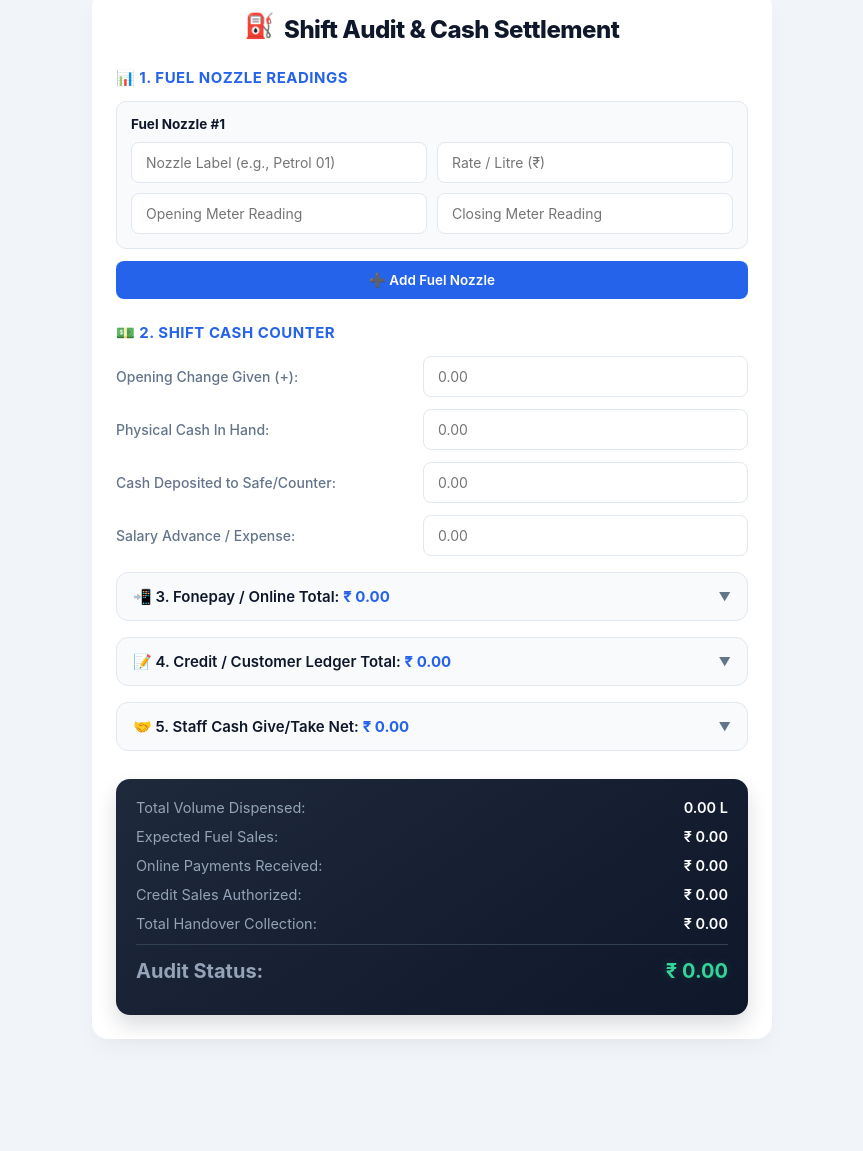
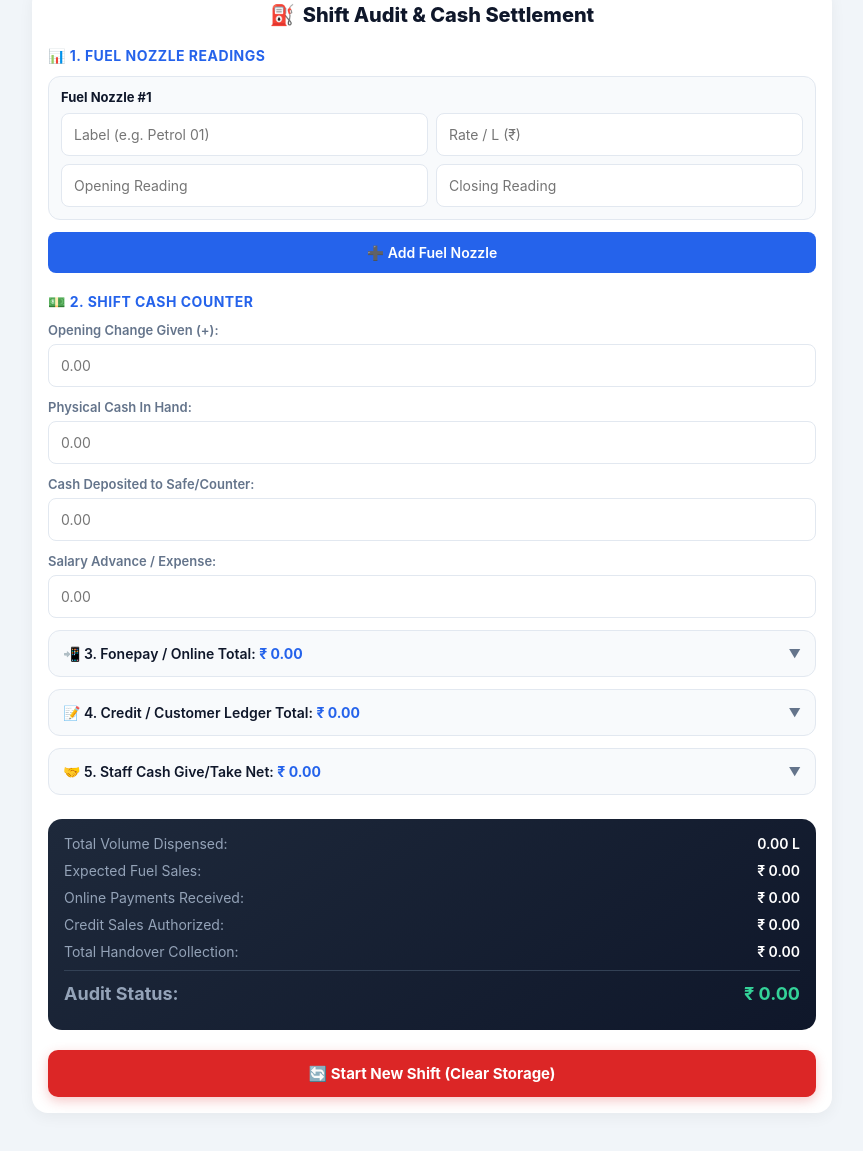
Before and after one commit to ArjunPokhrel999/Petrol-pump-manager, a plain HTML site: page index.html in a window 1280 px wide. Shown: the part 25-1176 px from the top of the page, without its empty margins (208-1071 px from the left). Before the commit the page ends 1114 px from the top, so only its background shows below. Drawn offline with Linux system fonts and the light colour scheme.

Commit message:
Update index.html

```diff
--- a/index.html
+++ b/index.html
@@ -23,118 +23,62 @@
             font-family: 'Inter', -apple-system, BlinkMacSystemFont, 'Segoe UI', Roboto, sans-serif;
             margin: 0;
             padding: 0;
+            -webkit-tap-highlight-color: transparent;
         }
 
         body {
             background-color: var(--bg-color);
             color: var(--text-main);
-            padding: 16px;
-            padding-bottom: 50px;
+            padding: 12px;
+            padding-bottom: 40px;
         }
 
         .container {
-            max-width: 680px;
+            max-width: 800px;
             margin: 0 auto;
             background: var(--card-bg);
-            padding: 24px;
+            padding: 16px;
             border-radius: 16px;
-            box-shadow: 0 10px 25px -5px rgba(0, 0, 0, 0.05), 0 8px 10px -6px rgba(0, 0, 0, 0.01);
-            animation: fadeIn 0.4s ease-out;
+            box-shadow: 0 4px 15px rgba(0, 0, 0, 0.05);
         }
 
         .header-title {
             text-align: center;
-            font-size: 24px;
+            font-size: 20px;
             font-weight: 800;
             color: var(--text-main);
-            margin-bottom: 24px;
+            margin-bottom: 20px;
             display: flex;
             align-items: center;
             justify-content: center;
-            gap: 10px;
-            letter-spacing: -0.5px;
-        }
-
-        .header-title .bounce-icon {
-            display: inline-block;
-            animation: bounce 2s infinite ease-in-out;
+            gap: 8px;
         }
 
         .section-title {
-            font-size: 15px;
+            font-size: 14px;
             font-weight: 700;
-            margin-top: 24px;
-            margin-bottom: 14px;
+            margin-top: 20px;
+            margin-bottom: 12px;
             color: var(--primary-color);
             display: flex;
             align-items: center;
-            gap: 8px;
+            gap: 6px;
             text-transform: uppercase;
             letter-spacing: 0.5px;
-        }
-
-        .dropdown-toggle-btn {
-            width: 100%;
-            background: #f8fafc;
-            border: 1px solid var(--border-color);
-            padding: 14px 16px;
-            border-radius: 12px;
-            font-size: 15px;
-            font-weight: 600;
-            color: var(--text-main);
-            display: flex;
-            justify-content: space-between;
-            align-items: center;
-            cursor: pointer;
-            margin-top: 16px;
-            user-select: none;
-            transition: all 0.25s cubic-bezier(0.4, 0, 0.2, 1);
-        }
-
-        .dropdown-toggle-btn:hover {
-            background: #f1f5f9;
-            border-color: #cbd5e1;
-            transform: translateY(-1px);
-        }
-
-        .dropdown-toggle-btn .arrow-icon {
-            transition: transform 0.3s cubic-bezier(0.4, 0, 0.2, 1);
-            font-size: 12px;
-            color: var(--text-muted);
-        }
-
-        .dropdown-toggle-btn.active .arrow-icon {
-            transform: rotate(180deg);
-        }
-
-        .dropdown-content {
-            display: none;
-            padding-top: 12px;
-            opacity: 0;
-            transform: translateY(-8px);
-            transition: opacity 0.3s ease, transform 0.3s ease;
-        }
-
-        .dropdown-content.active {
-            display: block;
-            opacity: 1;
-            transform: translateY(0);
-            animation: slideDown 0.3s ease-out forwards;
         }
 
         .card {
             background: #f8fafc;
             border: 1px solid var(--border-color);
-            padding: 14px;
-            border-radius: 10px;
+            padding: 12px;
+            border-radius: 12px;
             margin-bottom: 12px;
-            animation: fadeIn 0.3s ease;
         }
 
         .flex-row {
             display: flex;
-            gap: 10px;
-            margin-bottom: 10px;
+            gap: 8px;
+            margin-bottom: 8px;
         }
 
         .flex-row:last-child {
@@ -143,14 +87,13 @@
 
         .flex-row input, .flex-row select, .single-input input {
             flex: 1;
-            padding: 11px 14px;
+            padding: 12px;
             border: 1px solid var(--border-color);
             border-radius: 8px;
             font-size: 14px;
             min-width: 0;
             background: #ffffff;
             color: var(--text-main);
-            transition: border-color 0.2s, box-shadow 0.2s;
         }
 
         .flex-row input:focus, .flex-row select:focus, .single-input input:focus {
@@ -163,72 +106,91 @@
             background: var(--primary-color);
             color: white;
             border: none;
-            padding: 11px 16px;
+            padding: 12px;
             border-radius: 8px;
             cursor: pointer;
             font-weight: 600;
-            font-size: 13.5px;
-            margin-bottom: 10px;
+            font-size: 14px;
+            margin-bottom: 8px;
             width: 100%;
             display: flex;
             align-items: center;
             justify-content: center;
             gap: 6px;
-            transition: all 0.2s ease;
-        }
-
-        .btn-add:hover {
-            background: var(--primary-hover);
-            transform: translateY(-1px);
-            box-shadow: 0 4px 12px rgba(37, 99, 235, 0.2);
         }
 
         .btn-remove {
             background: #fee2e2;
             color: var(--danger-color);
             border: 1px solid #fca5a5;
-            padding: 0 14px;
+            padding: 0 12px;
             border-radius: 8px;
             cursor: pointer;
             font-weight: 600;
             font-size: 14px;
-            transition: all 0.2s ease;
         }
 
-        .btn-remove:hover {
-            background: var(--danger-color);
-            color: #ffffff;
+        .dropdown-toggle-btn {
+            width: 100%;
+            background: #f8fafc;
+            border: 1px solid var(--border-color);
+            padding: 14px;
+            border-radius: 12px;
+            font-size: 14px;
+            font-weight: 600;
+            color: var(--text-main);
+            display: flex;
+            justify-content: space-between;
+            align-items: center;
+            cursor: pointer;
+            margin-top: 12px;
+        }
+
+        .dropdown-toggle-btn .arrow-icon {
+            transition: transform 0.3s;
+            font-size: 12px;
+            color: var(--text-muted);
+        }
+
+        .dropdown-toggle-btn.active .arrow-icon {
+            transform: rotate(180deg);
+        }
+
+        .dropdown-content {
+            display: none;
+            padding-top: 10px;
+        }
+
+        .dropdown-content.active {
+            display: block;
         }
 
         .single-input {
             display: flex;
-            justify-content: space-between;
-            align-items: center;
+            flex-direction: column;
+            gap: 6px;
             margin-bottom: 12px;
-            gap: 12px;
         }
 
         .single-input label {
-            flex: 1;
-            font-size: 14px;
-            font-weight: 500;
+            font-size: 13px;
+            font-weight: 600;
             color: var(--text-muted);
         }
 
         .result-box {
-            margin-top: 28px;
+            margin-top: 24px;
             background: linear-gradient(145deg, #1e293b, #0f172a);
             color: #ffffff;
-            padding: 20px;
+            padding: 16px;
             border-radius: 14px;
-            box-shadow: 0 10px 20px rgba(15, 23, 42, 0.15);
         }
 
         .result-row {
             display: flex;
             justify-content: space-between;
-            margin-bottom: 12px;
-            font-size: 14.5px;
+            margin-bottom: 10px;
+            font-size: 14px;
             color: #94a3b8;
         }
 
@@ -238,9 +200,9 @@
         }
 
         .final-result {
-            font-size: 20px;
+            font-size: 18px;
             font-weight: 700;
-            padding-top: 14px;
+            padding-top: 12px;
             border-top: 1px solid #334155;
             margin-top: 8px;
             display: flex;
@@ -248,29 +210,30 @@
             align-items: center;
         }
 
-        .surplus {
-            color: #34d399 !important;
-            text-shadow: 0 0 10px rgba(52, 211, 153, 0.2);
+        .surplus { color: #34d399 !important; }
+        .shortage { color: #f87171 !important; }
+
+        .btn-new-shift {
+            background: #dc2626;
+            color: white;
+            border: none;
+            padding: 14px;
+            border-radius: 10px;
+            font-weight: 700;
+            font-size: 15px;
+            width: 100%;
+            margin-top: 20px;
+            cursor: pointer;
+            display: flex;
+            align-items: center;
+            justify-content: center;
+            gap: 8px;
+            box-shadow: 0 4px 12px rgba(220, 38, 38, 0.25);
+            transition: background 0.2s;
         }
 
-        .shortage {
-            color: #f87171 !important;
-            text-shadow: 0 0 10px rgba(248, 113, 113, 0.2);
-        }
-
-        @keyframes fadeIn {
-            from { opacity: 0; transform: translateY(6px); }
-            to { opacity: 1; transform: translateY(0); }
-        }
-
-        @keyframes slideDown {
-            from { opacity: 0; transform: translateY(-10px); }
-            to { opacity: 1; transform: translateY(0); }
-        }
-
-        @keyframes bounce {
-            0%, 100% { transform: translateY(0); }
-            50% { transform: translateY(-4px); }
+        .btn-new-shift:active {
+            background: #b91c1c;
         }
     </style>
 </head>
@@ -278,7 +241,7 @@
 
 <div class="container">
     <div class="header-title">
-        <span class="bounce-icon">⛽</span> Shift Audit & Cash Settlement
+        <span>⛽</span> Shift Audit & Cash Settlement
     </div>
 
     <!-- 1. Meter Sales -->
@@ -362,6 +325,9 @@
             <span id="finalStatus" class="surplus">₹ 0.00</span>
         </div>
     </div>
+
+    <!-- Shift Change / Reset Button -->
+    <button class="btn-new-shift" onclick="startNewShift()">🔄 Start New Shift (Clear Storage)</button>
 </div>
 
 <script>
@@ -370,78 +336,81 @@ let nozzleCount = 0;
 function toggleDropdown(containerId, btnId) {
     const container = document.getElementById(containerId);
     const btn = document.getElementById(btnId);
-
     container.classList.toggle('active');
     btn.classList.toggle('active');
 }
 
-function addNozzle() {
+function addNozzle(data = null) {
     nozzleCount++;
     const container = document.getElementById('nozzlesList');
     const div = document.createElement('div');
     div.className = 'card';
     div.id = `nozzle-${nozzleCount}`;
     div.innerHTML = `
-        <div style="display:flex; justify-content:space-between; margin-bottom:10px; align-items:center;">
-            <b style="font-size:13.5px; color:var(--text-main);">Fuel Nozzle #${nozzleCount}</b>
+        <div style="display:flex; justify-content:space-between; margin-bottom:8px; align-items:center;">
+            <b style="font-size:13px; color:var(--text-main);">Fuel Nozzle #${nozzleCount}</b>
             ${nozzleCount > 1 ? `<button class="btn-remove" style="padding: 3px 8px; font-size:12px;" onclick="removeElem('nozzle-${nozzleCount}')">Delete</button>` : ''}
         </div>
         <div class="flex-row">
-            <input type="text" placeholder="Nozzle Label (e.g., Petrol 01)">
-            <input type="number" class="n-rate" placeholder="Rate / Litre (₹)" oninput="calculateShift()">
+            <input type="text" class="n-name" placeholder="Label (e.g. Petrol 01)" value="${data ? data.name : ''}" oninput="calculateShift()">
+            <input type="number" class="n-rate" placeholder="Rate / L (₹)" value="${data ? data.rate : ''}" oninput="calculateShift()">
         </div>
         <div class="flex-row">
-            <input type="number" class="n-old" placeholder="Opening Meter Reading" oninput="calculateShift()">
-            <input type="number" class="n-new" placeholder="Closing Meter Reading" oninput="calculateShift()">
+            <input type="number" class="n-old" placeholder="Opening Reading" value="${data ? data.oldR : ''}" oninput="calculateShift()">
+            <input type="number" class="n-new" placeholder="Closing Reading" value="${data ? data.newR : ''}" oninput="calculateShift()">
         </div>
     `;
     container.appendChild(div);
     calculateShift();
 }
 
-function addFonepay() {
+function addFonepay(data = null) {
     const container = document.getElementById('fonepayList');
-    const id = Date.now();
+    const id = Date.now() + Math.random();
     const div = document.createElement('div');
     div.className = 'flex-row';
     div.id = `fonepay-${id}`;
     div.innerHTML = `
-        <input type="text" placeholder="Txn ID / Remark (Optional)">
-        <input type="number" class="fonepay-amt" placeholder="Amount (₹)" oninput="calculateShift()">
+        <input type="text" class="fonepay-remark" placeholder="Remark / Txn ID" value="${data ? data.remark : ''}" oninput="calculateShift()">
+        <input type="number" class="fonepay-amt" placeholder="Amount (₹)" value="${data ? data.amt : ''}" oninput="calculateShift()">
         <button class="btn-remove" onclick="removeElem('fonepay-${id}')">✕</button>
     `;
     container.appendChild(div);
     calculateShift();
 }
 
-function addCredit() {
+function addCredit(data = null) {
     const container = document.getElementById('creditList');
-    const id = Date.now();
+    const id = Date.now() + Math.random();
     const div = document.createElement('div');
     div.className = 'flex-row';
     div.id = `credit-${id}`;
     div.innerHTML = `
-        <input type="text" placeholder="Customer / Organization Name">
-        <input type="number" class="credit-amt" placeholder="Amount (₹)" oninput="calculateShift()">
+        <input type="text" class="credit-name" placeholder="Customer Name" value="${data ? data.name : ''}" oninput="calculateShift()">
+        <input type="number" class="credit-amt" placeholder="Amount (₹)" value="${data ? data.amt : ''}" oninput="calculateShift()">
         <button class="btn-remove" onclick="removeElem('credit-${id}')">✕</button>
     `;
     container.appendChild(div);
     calculateShift();
 }
 
-function addStaffAdjustment() {
+function addStaffAdjustment(data = null) {
     const container = document.getElementById('staffList');
-    const id = Date.now();
+    const id = Date.now() + Math.random();
     const div = document.createElement('div');
     div.className = 'flex-row';
     div.id = `staff-${id}`;
+
+    const typeGiven = data && data.type === 'given' ? 'selected' : '';
+    const typeReceived = data && data.type === 'received' ? 'selected' : '';
+
     div.innerHTML = `
-        <input type="text" placeholder="Staff Name">
+        <input type="text" class="staff-name" placeholder="Staff Name" value="${data ? data.name : ''}" oninput="calculateShift()">
         <select class="staff-type" onchange="calculateShift()">
-            <option value="given">📤 Gave Cash (-)</option>
-            <option value="received">📥 Received Cash (+)</option>
+            <option value="given" ${typeGiven}>📤 Gave (-)</option>
+            <option value="received" ${typeReceived}>📥 Received (+)</option>
         </select>
-        <input type="number" class="staff-amt" placeholder="Amount (₹)" oninput="calculateShift()">
+        <input type="number" class="staff-amt" placeholder="Amount (₹)" value="${data ? data.amt : ''}" oninput="calculateShift()">
         <button class="btn-remove" onclick="removeElem('staff-${id}')">✕</button>
     `;
     container.appendChild(div);
@@ -457,8 +426,9 @@ function calculateShift() {
     let totalLiters = 0;
     let expectedSale = 0;
 
-    // 1. Calculate Fuel Nozzle Meter Sales
+    let nozzlesData = [];
     document.querySelectorAll('#nozzlesList .card').forEach(card => {
+        let name = card.querySelector('.n-name').value;
         let oldR = parseFloat(card.querySelector('.n-old').value) || 0;
         let newR = parseFloat(card.querySelector('.n-new').value) || 0;
         let rate = parseFloat(card.querySelector('.n-rate').value) || 0;
@@ -466,29 +436,42 @@ function calculateShift() {
         let liters = newR >= oldR ? newR - oldR : 0;
         totalLiters += liters;
         expectedSale += (liters * rate);
+
+        nozzlesData.push({ name, oldR: card.querySelector('.n-old').value, newR: card.querySelector('.n-new').value, rate: card.querySelector('.n-rate').value });
     });
 
-    // 2. Online & Credit Collections
     let totalFonepay = 0;
-    document.querySelectorAll('.fonepay-amt').forEach(input => {
-        totalFonepay += parseFloat(input.value) || 0;
+    let fonepayData = [];
+    document.querySelectorAll('#fonepayList .flex-row').forEach(row => {
+        let remark = row.querySelector('.fonepay-remark').value;
+        let amtStr = row.querySelector('.fonepay-amt').value;
+        let amt = parseFloat(amtStr) || 0;
+        totalFonepay += amt;
+        fonepayData.push({ remark, amt: amtStr });
     });
 
     let totalCredit = 0;
-    document.querySelectorAll('.credit-amt').forEach(input => {
-        totalCredit += parseFloat(input.value) || 0;
+    let creditData = [];
+    document.querySelectorAll('#creditList .flex-row').forEach(row => {
+        let name = row.querySelector('.credit-name').value;
+        let amtStr = row.querySelector('.credit-amt').value;
+        let amt = parseFloat(amtStr) || 0;
+        totalCredit += amt;
+        creditData.push({ name, amt: amtStr });
     });
 
-    // 3. Staff Adjustment Logic
     let netStaffAdjustment = 0;
+    let staffData = [];
     document.querySelectorAll('#staffList .flex-row').forEach(row => {
-        let amt = parseFloat(row.querySelector('.staff-amt').value) || 0;
+        let name = row.querySelector('.staff-name').value;
         let type = row.querySelector('.staff-type').value;
-        if (type === 'given') {
-            netStaffAdjustment -= amt; // Deducted from cash collection
-        } else {
-            netStaffAdjustment += amt; // Added to cash collection
-        }
+        let amtStr = row.querySelector('.staff-amt').value;
+        let amt = parseFloat(amtStr) || 0;
+
+        if (type === 'given') netStaffAdjustment -= amt;
+        else netStaffAdjustment += amt;
+
+        staffData.push({ name, type, amt: amtStr });
     });
 
     let openingBalance = parseFloat(document.getElementById('openingBalance').value) || 0;
@@ -496,27 +479,18 @@ function calculateShift() {
     let cashOut = parseFloat(document.getElementById('cashOut').value) || 0;
     let sapat = parseFloat(document.getElementById('sapat').value) || 0;
 
-    // Total Handover Collection (Physical Cash + Cash Deposited + Online + Credit + Advance + Staff Net)
     let shiftCollection = cashInHand + cashOut + totalFonepay + totalCredit + sapat + netStaffAdjustment;
-
-    // Total Expected Amount to Handover = Expected Fuel Sales + Opening Change Given
     let totalTarget = expectedSale + openingBalance;
     let difference = shiftCollection - totalTarget;
 
-    // Update Dropdown Header Summaries
     document.getElementById('hdrFonepayTotal').innerText = totalFonepay.toFixed(2);
     document.getElementById('hdrCreditTotal').innerText = totalCredit.toFixed(2);
 
     let staffHdr = document.getElementById('hdrStaffNet');
-    if (netStaffAdjustment < 0) {
-        staffHdr.innerText = "- ₹ " + Math.abs(netStaffAdjustment).toFixed(2);
-    } else if (netStaffAdjustment > 0) {
-        staffHdr.innerText = "+ ₹ " + netStaffAdjustment.toFixed(2);
-    } else {
-        staffHdr.innerText = "₹ 0.00";
-    }
+    if (netStaffAdjustment < 0) staffHdr.innerText = "- ₹ " + Math.abs(netStaffAdjustment).toFixed(2);
+    else if (netStaffAdjustment > 0) staffHdr.innerText = "+ ₹ " + netStaffAdjustment.toFixed(2);
+    else staffHdr.innerText = "₹ 0.00";
 
-    // Update Audit Dashboard
     document.getElementById('totalLiters').innerText = totalLiters.toFixed(2) + " L";
     document.getElementById('expectedAmount').innerText = expectedSale.toFixed(2);
     document.getElementById('summaryFonepay').innerText = totalFonepay.toFixed(2);
@@ -534,12 +508,66 @@ function calculateShift() {
         statusElement.innerText = "₹ 0.00";
         statusElement.className = "surplus";
     }
+
+    const state = {
+        openingBalance: document.getElementById('openingBalance').value,
+        cashInHand: document.getElementById('cashInHand').value,
+        cashOut: document.getElementById('cashOut').value,
+        sapat: document.getElementById('sapat').value,
+        nozzles: nozzlesData,
+        fonepay: fonepayData,
+        credit: creditData,
+        staff: staffData
+    };
+    localStorage.setItem('petrol_pump_shift_data', JSON.stringify(state));
+}
+
+function loadSavedData() {
+    const saved = localStorage.getItem('petrol_pump_shift_data');
+    if (saved) {
+        const state = JSON.parse(saved);
+        document.getElementById('openingBalance').value = state.openingBalance || '';
+        document.getElementById('cashInHand').value = state.cashInHand || '';
+        document.getElementById('cashOut').value = state.cashOut || '';
+        document.getElementById('sapat').value = state.sapat || '';
+
+        document.getElementById('nozzlesList').innerHTML = '';
+        nozzleCount = 0;
+        if (state.nozzles && state.nozzles.length > 0) {
+            state.nozzles.forEach(n => addNozzle(n));
+        } else {
+            addNozzle();
+        }
+
+        document.getElementById('fonepayList').innerHTML = '';
+        if (state.fonepay && state.fonepay.length > 0) {
+            state.fonepay.forEach(f => addFonepay(f));
+        }
+
+        document.getElementById('creditList').innerHTML = '';
+        if (state.credit && state.credit.length > 0) {
+            state.credit.forEach(c => addCredit(c));
+        }
+
+        document.getElementById('staffList').innerHTML = '';
+        if (state.staff && state.staff.length > 0) {
+            state.staff.forEach(s => addStaffAdjustment(s));
+        }
+    } else {
+        addNozzle();
+    }
+    calculateShift();
+}
+
+function startNewShift() {
+    if (confirm("Kya aap naya shift start karna chahte hain? Pichla poora data clear ho jayega.")) {
+        localStorage.removeItem('petrol_pump_shift_data');
+        location.reload();
+    }
 }
 
 window.onload = function() {
-    addNozzle();
-    addFonepay();
-    addCredit();
+    loadSavedData();
 };
 </script>
 
```
